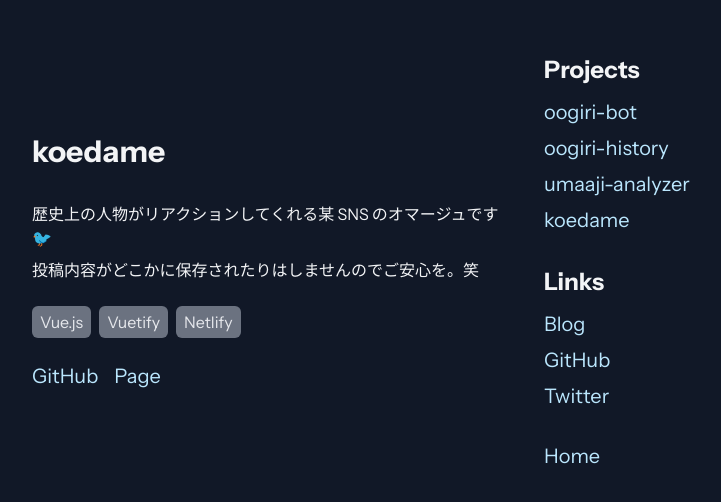
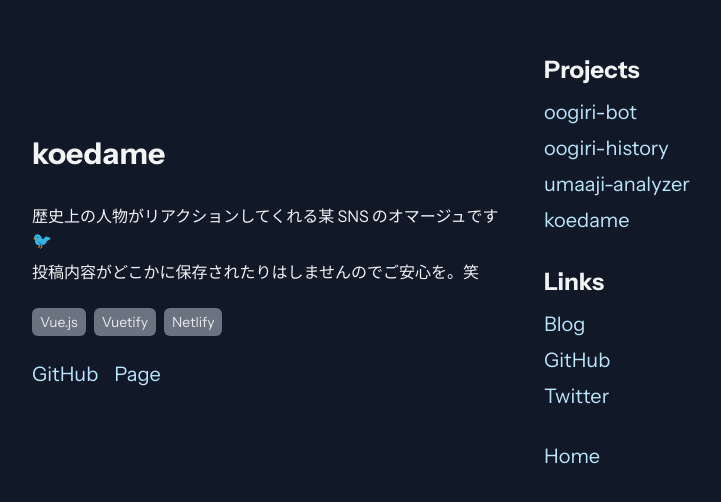
Before and after one commit to tocomi/i-am-tocomi, a Next.js app: page /projects/koedame in a window 1280 px wide. Shown: the part 138-640 px from the top of the page, without its empty margins (264-985 px from the left). Built offline with nearby package versions, Linux system fonts and the light colour scheme.

Commit message:
feat: change font size

```diff
--- a/src/components/Badge.tsx
+++ b/src/components/Badge.tsx
@@ -1,5 +1,5 @@
 export const Badge = ({ children }: { children: React.ReactNode }) => (
-  <span className="rounded-md bg-gray-500 px-2 py-1 text-gray-200">
+  <span className="rounded-md bg-gray-500 px-2 py-1 text-sm text-gray-200">
     {children}
   </span>
 )
```
